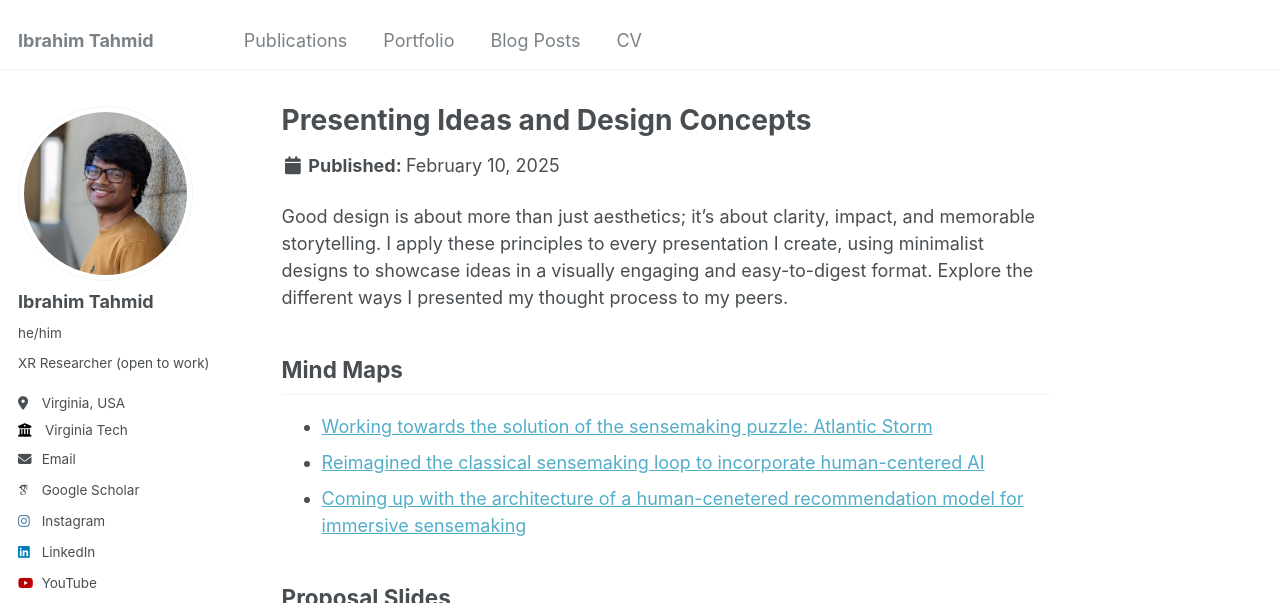
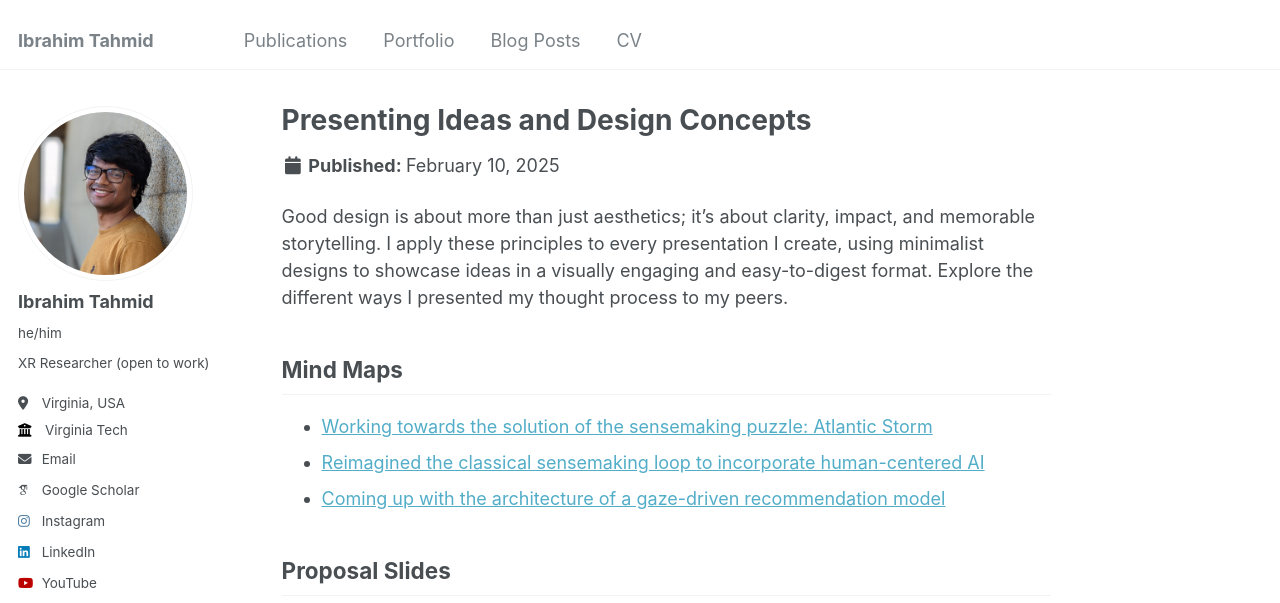
Before and after one commit to iatahmid/iatahmid.github.io, a Jekyll site: the page built from _portfolio/2-presentations.md, in a window 1280 px wide and 900 px high, cut to the strip 0-603 px from the top of the window. Built offline with Jekyll 4.4.1, drawn with Linux system fonts in a browser that asks for light colours; some web fonts are replaced.

Commit message:
add mind maps

```diff
--- a/_portfolio/2-presentations.md
+++ b/_portfolio/2-presentations.md
@@ -11,7 +11,7 @@ Good design is about more than just aesthetics; it's about clarity, impact, and
 
 * [Working towards the solution of the sensemaking puzzle: Atlantic Storm](https://miro.com/app/board/uXjVO3EvBo8=/?share_link_id=96593911777)
 * [Reimagined the classical sensemaking loop to incorporate human-centered AI](https://miro.com/app/board/uXjVNhscVXo=/?share_link_id=473893129426)
-* [Coming up with the architecture of a human-cenetered recommendation model for immersive sensemaking](https://miro.com/app/board/uXjVNoWD9-U=/?share_link_id=977663301125)
+* [Coming up with the architecture of a gaze-driven recommendation model](https://miro.com/app/board/uXjVNoWD9-U=/?share_link_id=977663301125)
 
 
 <h2>Proposal Slides</h2>
```
